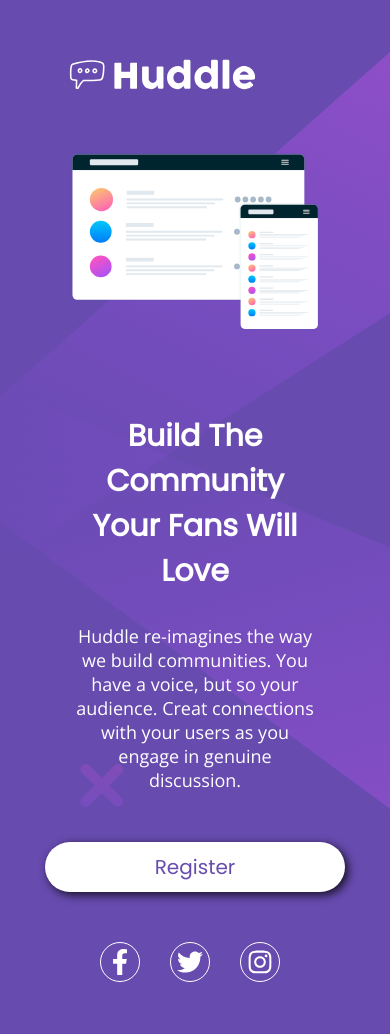
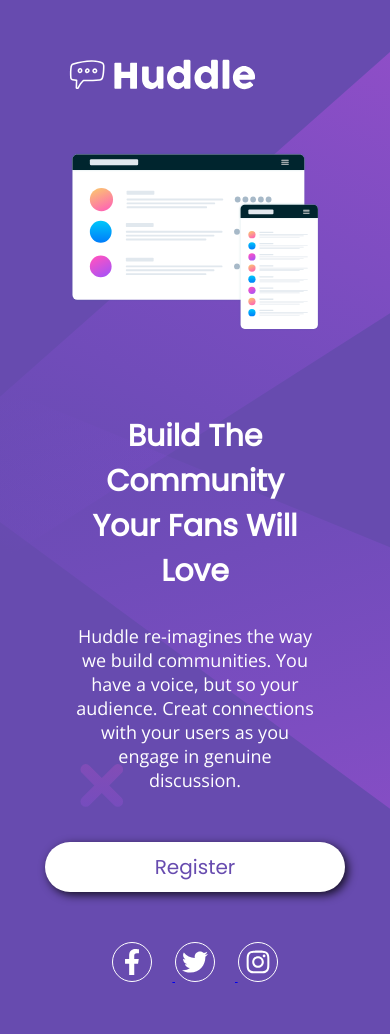
Before and after one commit to rafa210488/Quest-Huddle, a plain HTML site: page index.html in a window 390 px wide. Drawn offline with nearby package versions, Linux system fonts and the light colour scheme.

Commit message:
Add files via upload

```diff
--- a/css/style.css
+++ b/css/style.css
@@ -10,17 +10,6 @@ body {
   margin: 0 auto;
 
 }
-
-/* .container {
-  display: grid;
-  grid-template-columns: 1fr;
-  grid-template-rows: auto auto auto;
-  grid-template-areas:
-    "header"
-    "hud"
-    "footer";
-  padding: 30px 30px 0 30px;
-} */
 
 .container {
   display: flex;
@@ -97,17 +86,21 @@ body {
   color: #fff;
 }
 
-.social {
+/* .social {
   display: flex;
   justify-content: flex-end;
   gap: 30px;
   margin: 50px 100px 0 0;
   padding-bottom: 20px;
 
+} */
+
+.social {
+  text-align: end;
+  margin: 50px 55px 0 0;
 }
 
 .social .fa-facebook-f {
-
   color: #fff;
   border: 1px solid #fff;
   width: 40px;
@@ -115,6 +108,7 @@ body {
   text-align: center;
   border-radius: 100px;
   padding: 6px;
+  margin-right: 20px;
 }
 
 .social .fa-twitter {
@@ -125,6 +119,7 @@ body {
   text-align: center;
   border-radius: 100px;
   padding: 6px;
+  margin-right: 20px;
 }
 
 .social .fa-instagram {
@@ -135,6 +130,8 @@ body {
   text-align: center;
   border-radius: 100px;
   padding: 6px;
+
+
 }
 
 .social .fa-facebook-f:hover {
@@ -197,10 +194,7 @@ body {
   }
 
   .social {
-    display: flex;
-    justify-content: center;
-    padding: 0 0 50px 30px;
-    margin: 0 auto;
+    margin: 40px auto;
   }
 }
 
@@ -221,6 +215,6 @@ body {
   }
 
   .social {
-    margin-right: 80px;
+    margin: 0 auto 30px;
   }
 }
```
